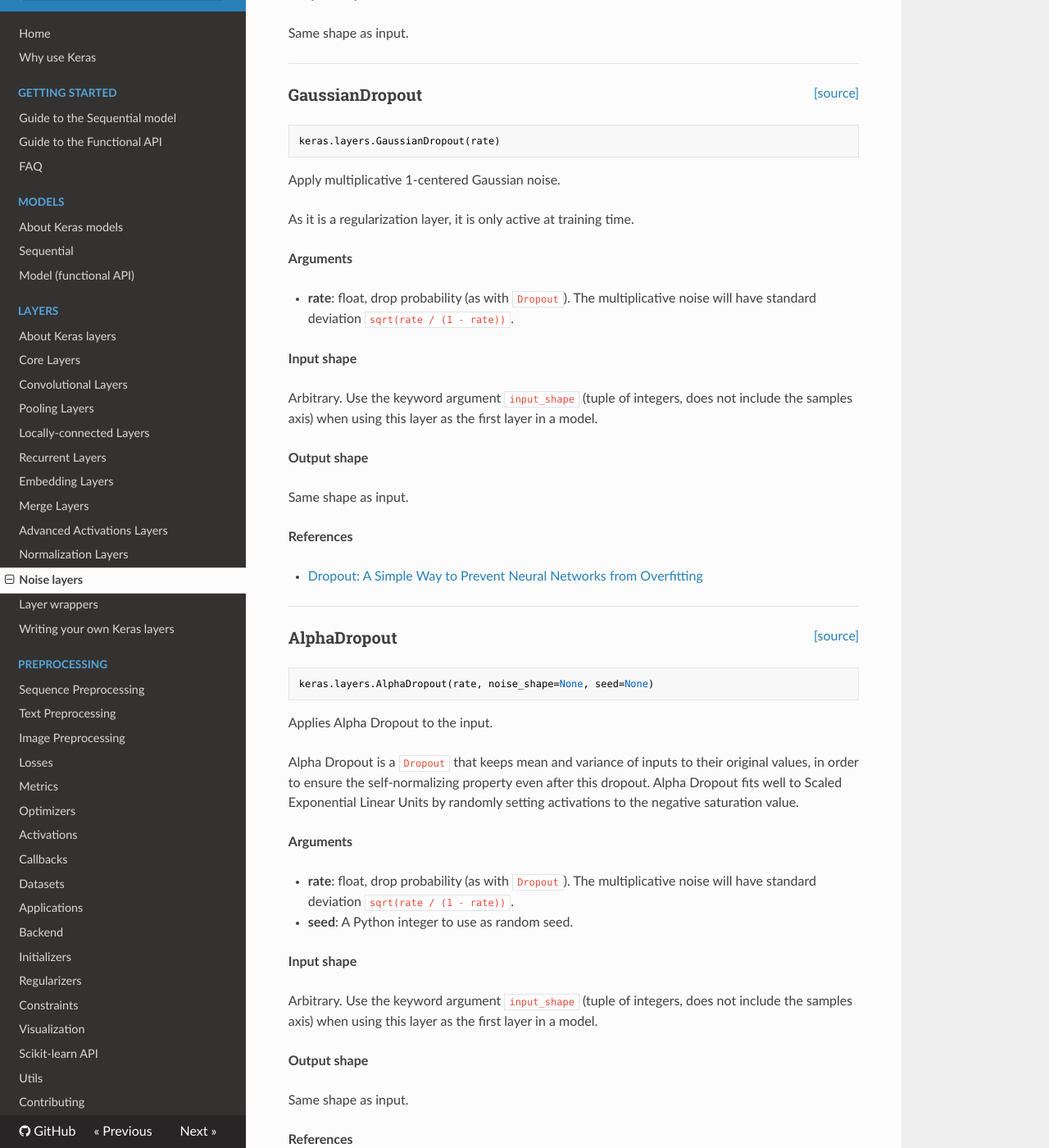
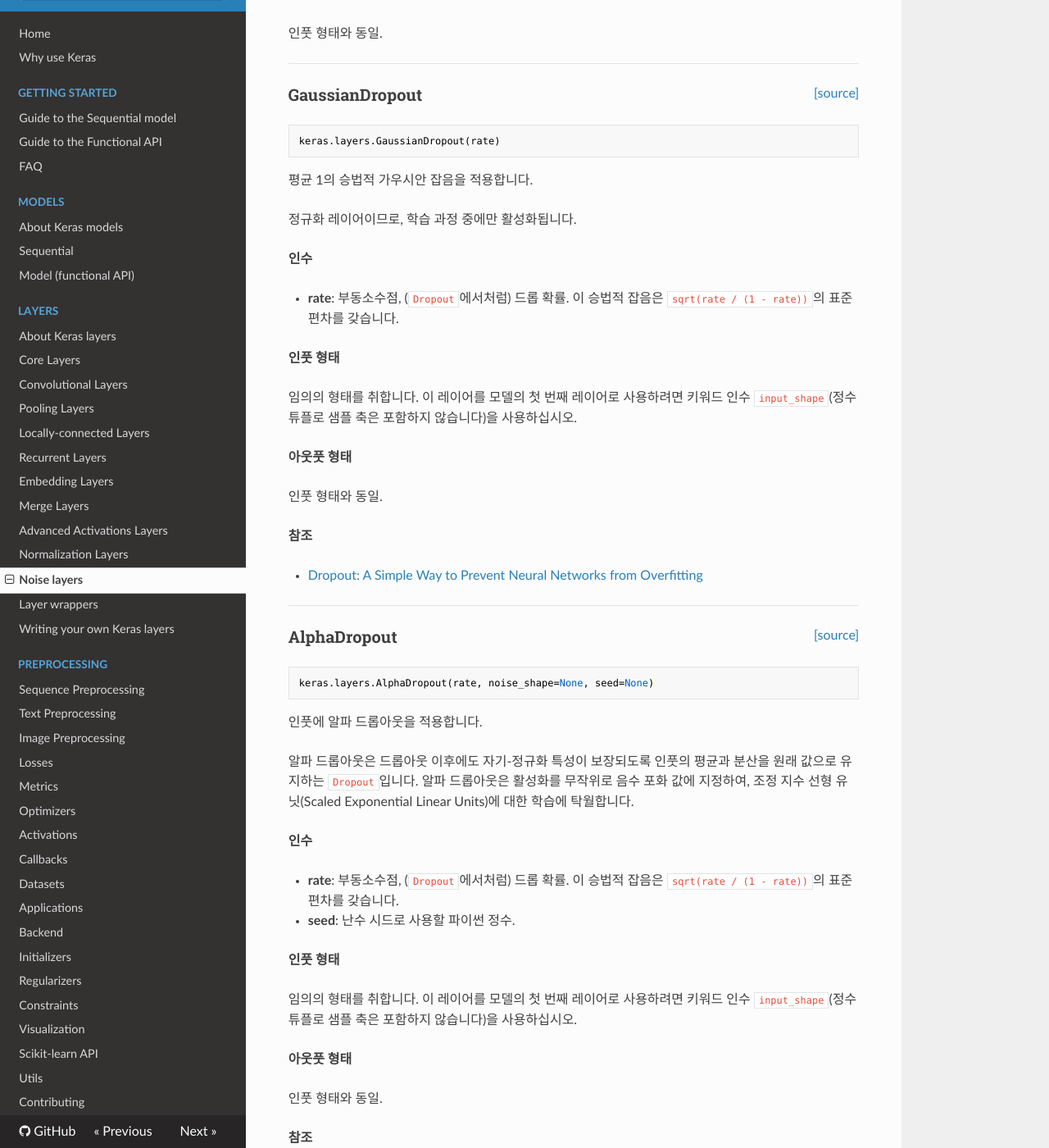
Before and after one commit to keras-team/keras-docs-ko, an MkDocs documentation site: the page built from sources/layers/noise.md, in a window 1280 px wide and 1400 px high, scrolled down 609 px. Shown: the whole window at 82% size. Built offline with MkDocs 1.6.1, drawn with Linux system fonts in a browser that asks for light colours; nearby versions of some CDN libraries; some of the changed text lies outside the part shown.

Commit message:
Update noise.md
layers/noise.md 번역 완료

````diff
--- a/sources/layers/noise.md
+++ b/sources/layers/noise.md
@@ -5,28 +5,28 @@
 keras.layers.GaussianNoise(stddev)
 ```
 
-Apply additive zero-centered Gaussian noise.
+평균 0의 가산적 가우시안 잡읍을 적용합니다.
 
-This is useful to mitigate overfitting
-(you could see it as a form of random data augmentation).
-Gaussian Noise (GS) is a natural choice as corruption process
-for real valued inputs.
+이는 과적합을 완화하는데 유용합니다
+(무작위 데이터 증강의 하나로 볼 수 있습니다).
+가우시안 잡음(GS)은 실수 값의 인풋을 변질 처리하는 목적에 있어
+자연스러운 선택입니다.
 
-As it is a regularization layer, it is only active at training time.
+정규화 레이어이므로, 학습 과정 중에만 활성화됩니다.
 
-__Arguments__
+__인수__
 
-- __stddev__: float, standard deviation of the noise distribution.
+- __stddev__: 부동소수점, 소음 분포의 표준 편차.
 
-__Input shape__
+__인풋 형태__
 
-Arbitrary. Use the keyword argument `input_shape`
-(tuple of integers, does not include the samples axis)
-when using this layer as the first layer in a model.
+임의의 형태를 취합니다. 이 레이어를 모델의 첫 번째 레이어로
+사용하려면 키워드 인수 `input_shape`(정수 튜플로 샘플 축은 포함하지 않습니다)을
+사용하십시오.
 
-__Output shape__
+__아웃풋 형태__
 
-Same shape as input.
+인풋 형태와 동일.
 
 ----
 
@@ -37,27 +37,27 @@
 keras.layers.GaussianDropout(rate)
 ```
 
-Apply multiplicative 1-centered Gaussian noise.
+평균 1의 승법적 가우시안 잡음을 적용합니다.
 
-As it is a regularization layer, it is only active at training time.
+정규화 레이어이므로, 학습 과정 중에만 활성화됩니다.
 
-__Arguments__
+__인수__
 
-- __rate__: float, drop probability (as with `Dropout`).
-    The multiplicative noise will have
-    standard deviation `sqrt(rate / (1 - rate))`.
+- __rate__: 부동소수점, (`Dropout`에서처럼) 드롭 확률.
+    이 승법적 잡음은
+    `sqrt(rate / (1 - rate))`의 표준편차를 갖습니다.
 
-__Input shape__
+__인풋 형태__
 
-Arbitrary. Use the keyword argument `input_shape`
-(tuple of integers, does not include the samples axis)
-when using this layer as the first layer in a model.
+임의의 형태를 취합니다. 이 레이어를 모델의 첫 번째 레이어로
+사용하려면 키워드 인수 `input_shape`(정수 튜플로 샘플 축은 포함하지 않습니다)을
+사용하십시오.
 
-__Output shape__
+__아웃풋 형태__
 
-Same shape as input.
+인풋 형태와 동일.
 
-__References__
+__참조__
 
 - [Dropout: A Simple Way to Prevent Neural Networks from Overfitting](
    http://www.cs.toronto.edu/~rsalakhu/papers/srivastava14a.pdf)
@@ -71,31 +71,31 @@
 keras.layers.AlphaDropout(rate, noise_shape=None, seed=None)
 ```
 
-Applies Alpha Dropout to the input.
+인풋에 알파 드롭아웃을 적용합니다.
 
-Alpha Dropout is a `Dropout` that keeps mean and variance of inputs
-to their original values, in order to ensure the self-normalizing property
-even after this dropout.
-Alpha Dropout fits well to Scaled Exponential Linear Units
-by randomly setting activations to the negative saturation value.
+알파 드롭아웃은 드롭아웃 이후에도 자기-정규화 특성이
+보장되도록 인풋의 평균과 분산을
+원래 값으로 유지하는 `Dropout`입니다.
+알파 드롭아웃은 활성화를 무작위로 음수 포화 값에 지정하여,
+조정 지수 선형 유닛(Scaled Exponential Linear Units)에 대한 학습에 탁월합니다.
 
-__Arguments__
+__인수__
 
-- __rate__: float, drop probability (as with `Dropout`).
-    The multiplicative noise will have
-    standard deviation `sqrt(rate / (1 - rate))`.
-- __seed__: A Python integer to use as random seed.
+- __rate__: 부동소수점, (`Dropout`에서처럼) 드롭 확률.
+    이 승법적 잡음은
+    `sqrt(rate / (1 - rate))`의 표준편차를 갖습니다.
+- __seed__: 난수 시드로 사용할 파이썬 정수.
 
-__Input shape__
+__인풋 형태__
 
-Arbitrary. Use the keyword argument `input_shape`
-(tuple of integers, does not include the samples axis)
-when using this layer as the first layer in a model.
+임의의 형태를 취합니다. 이 레이어를 모델의 첫 번째 레이어로
+사용하려면 키워드 인수 `input_shape`(정수 튜플로 샘플 축은 포함하지 않습니다)을
+사용하십시오.
 
-__Output shape__
+__아웃풋 형태__
 
-Same shape as input.
+인풋 형태와 동일.
 
-__References__
+__참조__
 
 - [Self-Normalizing Neural Networks](https://arxiv.org/abs/1706.02515)
````
